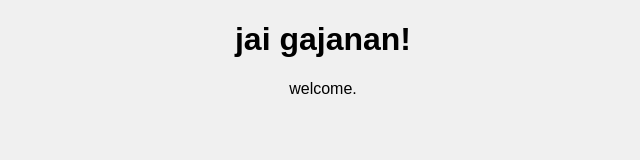
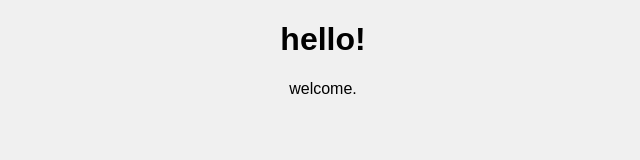
Before and after one commit to Pranav1194/Pivotchain-solutions-task, a plain HTML site: page index.html in a window 1280 px wide. Shown: the whole page, without its empty margins (317-957 px from the left). Drawn offline with Linux system fonts and the light colour scheme.

Commit message:
Update index.html

```diff
--- a/index.html
+++ b/index.html
@@ -5,7 +5,7 @@
     <link rel="stylesheet" href="styles.css">
 </head>
 <body>
-    <h1>jai gajanan!</h1>
+    <h1>hello!</h1>
     <p>welcome.</p>
     <script src="script.js"></script>
 </body>
```
